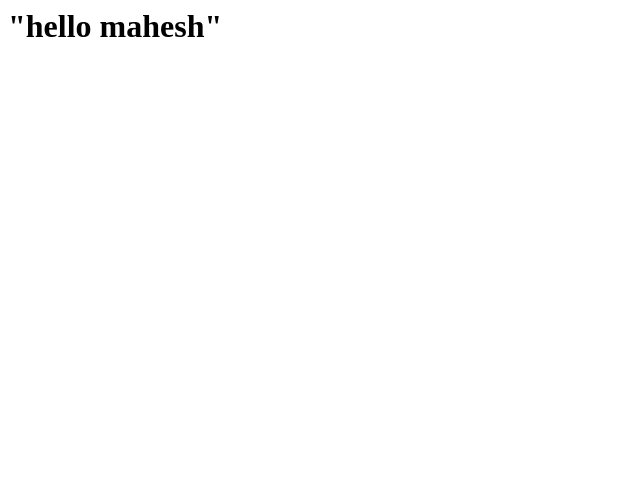
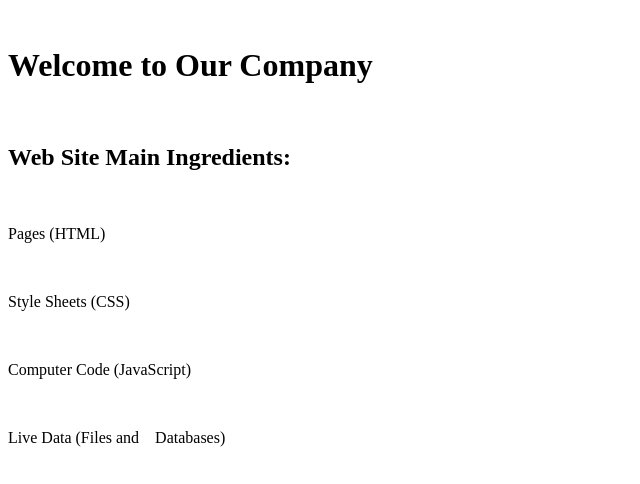
Before and after one commit to Mahi7001/devops, a plain HTML site: page index.html in a window 1280 px wide. Shown: the whole page, without its empty margins (0-640 px from the left). Drawn offline with Linux system fonts and the light colour scheme.

Commit message:
Update index.html

```diff
--- a/index.html
+++ b/index.html
@@ -1,5 +1,33 @@
+<!DOCTYPE html>
 <html>
-  <body>
-    <h1>"hello mahesh"</h1>
-  </body>
-  </html>
+
+
+<head>
+
+
+<title>Our Company</title>
+
+</head>
+
+
+<body>
+
+
+
+<h1>Welcome to Our Company</h1>
+
+<h2>Web Site Main Ingredients:</h2>
+
+
+
+<p>Pages (HTML)</p>
+  <p>Style Sheets (CSS)</p>
+
+
+<p>Computer Code (JavaScript)</p>
+  <p>Live Data (Files and
+    Databases)</p>
+
+
+</body>
+</html>
```
